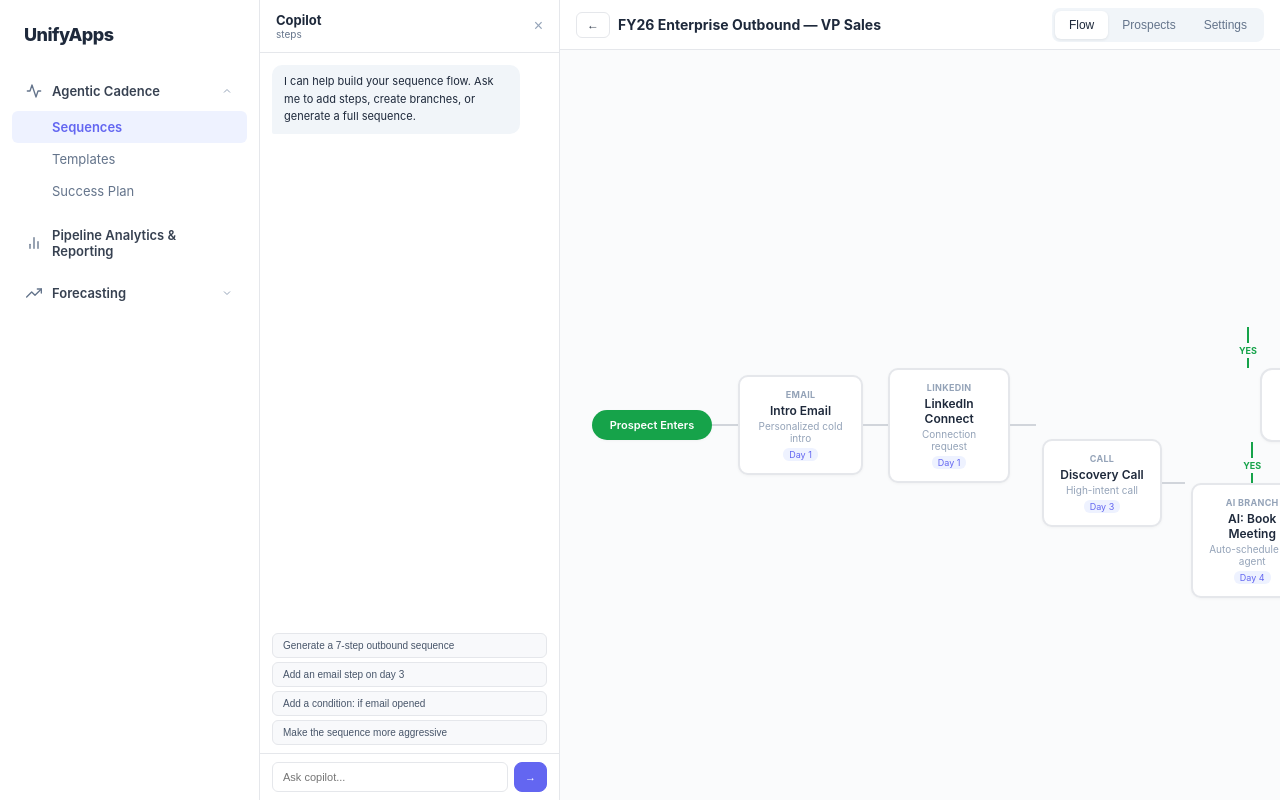
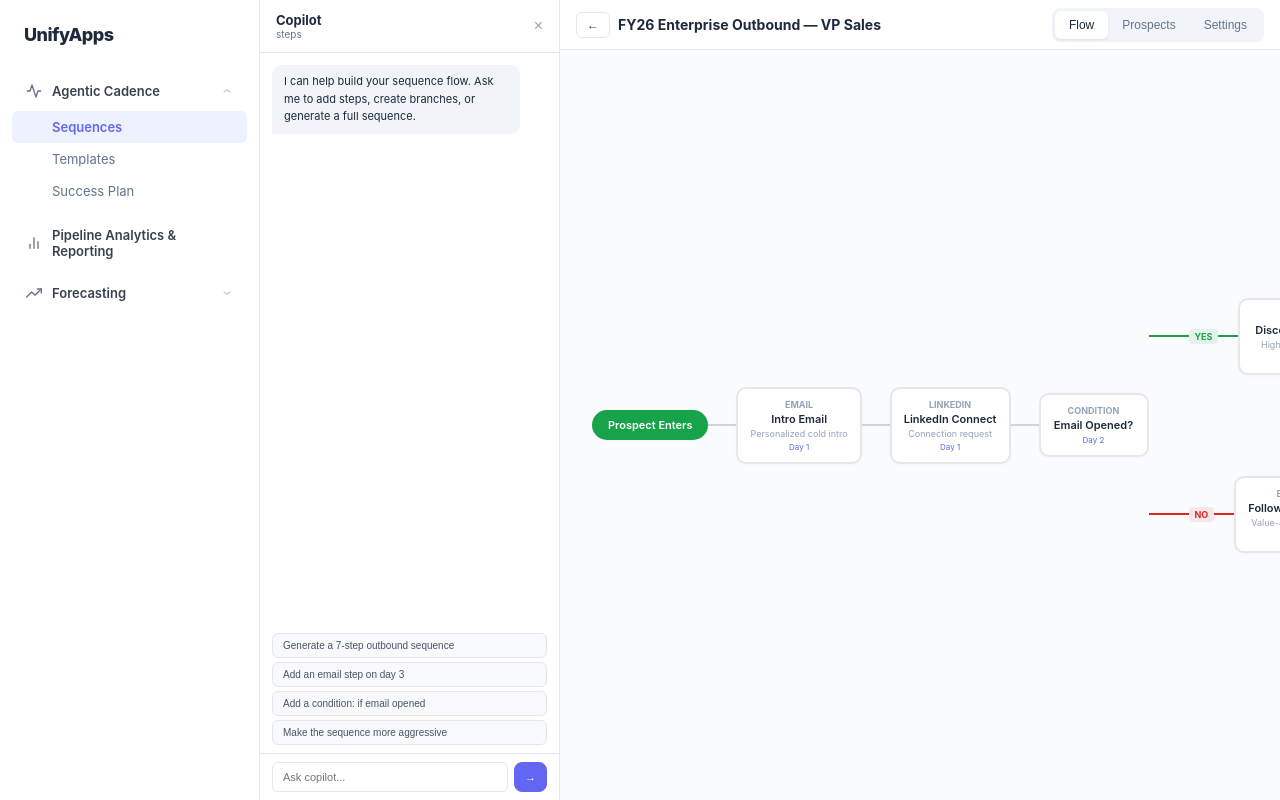
Before and after one commit to nitish-unifyapps/sales-enablement, a React (Vite) app: page / in a window 1280 px wide. Both pictures are taken after a click on the element 770 px from the left and 218 px from the top of the page. Built offline with nearby package versions, Linux system fonts and the light colour scheme.

Commit message:
fix: fully horizontal tree - conditions branch into horizontal rows with colored connectors

```diff
--- a/src/pages/Sequences.jsx
+++ b/src/pages/Sequences.jsx
@@ -160,63 +160,71 @@ export default function Sequences() {
   const changeProspectSeq = (pid, sid) => setProspects(prospects.map(p => p.id === pid ? { ...p, sequenceId: parseInt(sid), currentStep: 1 } : p))
   const currentCtx = copilotContexts[builderTab] || copilotContexts.steps
 
-  // Recursive tree renderer
+  // Recursive tree renderer — fully horizontal
   const renderNode = (node) => {
     if (!node) return null
     const st = stepTypes.find(t => t.type === node.type) || { label: 'Trigger', cat: 'auto' }
     const isCondition = node.type === 'condition'
-    const isAI = node.type === 'ai_branch'
     const isTrigger = node.type === 'trigger'
     const isSelected = selectedStep?.id === node.id
 
+    // Node box
+    const nodeEl = (
+      <div onClick={() => !isTrigger && setSelectedStep(node)} style={{ padding: isTrigger ? '8px 16px' : '10px 12px', background: isTrigger ? '#16a34a' : isSelected ? '#eef2ff' : '#fff', color: isTrigger ? '#fff' : '#1e293b', border: isTrigger ? 'none' : `2px solid ${isSelected ? '#6366f1' : '#e5e7eb'}`, borderRadius: isTrigger ? 20 : 10, cursor: isTrigger ? 'default' : 'pointer', minWidth: isTrigger ? 80 : 110, textAlign: 'center', boxShadow: isSelected ? '0 3px 10px rgba(99,102,241,.12)' : '0 1px 3px rgba(0,0,0,.03)', flexShrink: 0 }}>
+        {!isTrigger && <div style={{ fontSize: 9, color: isSelected ? '#6366f1' : '#94a3b8', fontWeight: 700, textTransform: 'uppercase', marginBottom: 2 }}>{st.label}</div>}
+        <div style={{ fontSize: isTrigger ? 11 : 11, fontWeight: 600 }}>{node.title}</div>
+        {node.desc && !isTrigger && !isCondition && <div style={{ fontSize: 9, color: '#94a3b8', marginTop: 2 }}>{node.desc.substring(0, 30)}</div>}
+        {node.day > 0 && !isTrigger && <div style={{ fontSize: 8, color: '#6366f1', marginTop: 3 }}>Day {node.day}</div>}
+      </div>
+    )
+
+    // For condition nodes: render node, then horizontal connector, then branches stacked vertically, each branch going right
+    if (isCondition && node.branches) {
       return (
         <div style={{ display: 'flex', alignItems: 'center' }}>
-        {/* The node itself */}
-        <div onClick={() => !isTrigger && setSelectedStep(node)} style={{ display: 'flex', flexDirection: 'column', alignItems: 'center' }}>
-          <div style={{ padding: isTrigger ? '8px 16px' : '12px 14px', background: isTrigger ? '#16a34a' : isSelected ? '#eef2ff' : '#fff', color: isTrigger ? '#fff' : '#1e293b', border: isTrigger ? 'none' : `2px solid ${isSelected ? '#6366f1' : '#e5e7eb'}`, borderRadius: isTrigger ? 20 : isCondition ? 12 : 10, cursor: isTrigger ? 'default' : 'pointer', minWidth: 120, textAlign: 'center', boxShadow: isSelected ? '0 4px 12px rgba(99,102,241,.1)' : '0 1px 3px rgba(0,0,0,.04)', transition: 'all .12s' }}>
-            {!isTrigger && <div style={{ fontSize: 9, color: isSelected ? '#6366f1' : '#94a3b8', fontWeight: 700, textTransform: 'uppercase', marginBottom: 3, letterSpacing: 0.3 }}>{st.label}</div>}
-            <div style={{ fontSize: isTrigger ? 11 : 12, fontWeight: 600 }}>{node.title}</div>
-            {node.desc && !isTrigger && !isCondition && <div style={{ fontSize: 10, color: '#94a3b8', marginTop: 2 }}>{node.desc.substring(0, 35)}</div>}
-            {node.day > 0 && !isTrigger && <div style={{ fontSize: 9, color: '#6366f1', marginTop: 4, background: '#eef2ff', padding: '1px 6px', borderRadius: 6, display: 'inline-block' }}>Day {node.day}</div>}
-          </div>
-
-          {/* Branching below the condition node */}
-          {isCondition && node.branches && (
-            <div style={{ display: 'flex', marginTop: 0 }}>
+          {nodeEl}
+          <div style={{ display: 'flex', flexDirection: 'column', alignItems: 'flex-start', marginLeft: 0 }}>
+            {/* Vertical line from node to branches */}
             {node.branches.map((branch, bi) => (
-                <div key={bi} style={{ display: 'flex', flexDirection: 'column', alignItems: 'center', margin: '0 6px' }}>
-                  <div style={{ width: 2, height: 16, background: branch.color }} />
-                  <span style={{ fontSize: 9, fontWeight: 700, color: branch.color, margin: '2px 0' }}>{branch.label}</span>
-                  <div style={{ width: 2, height: 10, background: branch.color }} />
-                  {/* Branch children rendered horizontally */}
-                  <div style={{ display: 'flex', alignItems: 'center' }}>
+              <div key={bi} style={{ display: 'flex', alignItems: 'center', marginTop: bi > 0 ? 12 : 0 }}>
+                {/* Horizontal connector line from condition to branch label */}
+                <svg width="40" height="2" style={{ flexShrink: 0 }}><line x1="0" y1="1" x2="40" y2="1" stroke={branch.color} strokeWidth="2" /></svg>
+                {/* Branch label */}
+                <span style={{ fontSize: 9, fontWeight: 700, color: branch.color, padding: '2px 6px', background: branch.color + '18', borderRadius: 4, flexShrink: 0 }}>{branch.label}</span>
+                {/* Connector to children */}
+                <svg width="20" height="2" style={{ flexShrink: 0 }}><line x1="0" y1="1" x2="20" y2="1" stroke={branch.color} strokeWidth="2" /></svg>
+                {/* Branch children */}
                 {branch.next.map((child, ci) => (
                   <div key={child.id} style={{ display: 'flex', alignItems: 'center' }}>
-                        {ci > 0 && <div style={{ width: 20, height: 2, background: '#d1d5db' }} />}
+                    {ci > 0 && <svg width="20" height="2" style={{ flexShrink: 0 }}><line x1="0" y1="1" x2="20" y2="1" stroke="#d1d5db" strokeWidth="2" /></svg>}
                     {renderNode(child)}
                   </div>
                 ))}
               </div>
+            ))}
+          </div>
+        </div>
+      )
+    }
+
+    // For regular nodes: render node, connector, then children
+    if (node.next && node.next.length > 0) {
+      return (
+        <div style={{ display: 'flex', alignItems: 'center' }}>
+          {nodeEl}
+          <svg width="28" height="2" style={{ flexShrink: 0 }}><line x1="0" y1="1" x2="28" y2="1" stroke="#d1d5db" strokeWidth="2" /></svg>
+          {node.next.map((child, ci) => (
+            <div key={child.id} style={{ display: 'flex', alignItems: 'center' }}>
+              {ci > 0 && <svg width="20" height="2" style={{ flexShrink: 0 }}><line x1="0" y1="1" x2="20" y2="1" stroke="#d1d5db" strokeWidth="2" /></svg>}
+              {renderNode(child)}
             </div>
           ))}
         </div>
-          )}
-        </div>
+      )
+    }
 
-        {/* Horizontal connector + children (non-branching) */}
-        {node.next && !isCondition && node.next.length > 0 && (
-          <>
-            <div style={{ width: 28, height: 2, background: '#d1d5db' }} />
-            {node.next.map((child, ci) => (
-              <div key={child.id} style={{ display: 'flex', alignItems: 'center' }}>
-                {ci > 0 && <div style={{ width: 20, height: 2, background: '#d1d5db' }} />}
-                {renderNode(child)}
-              </div>
-            ))}
-          </>
-        )}
-      </div>
-    )
+    // Leaf node
+    return nodeEl
   }
 
 
```
Lines whose indentation alone changed are shown as unchanged.
